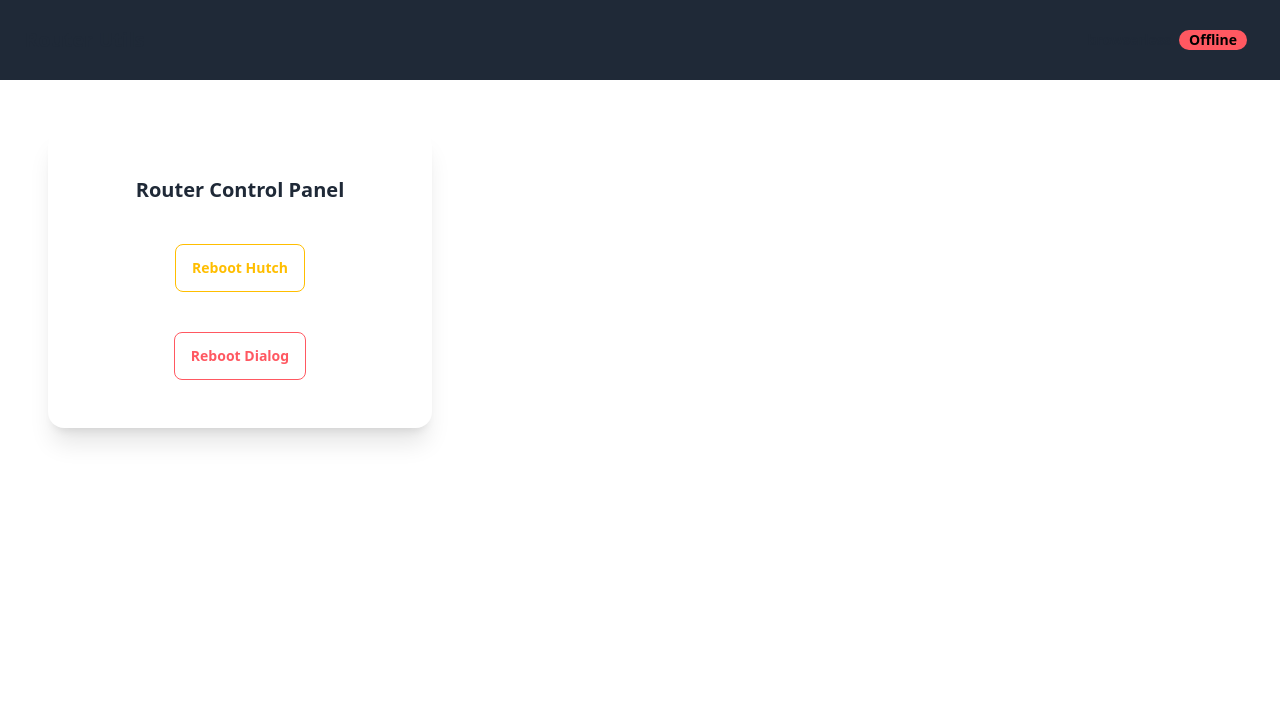
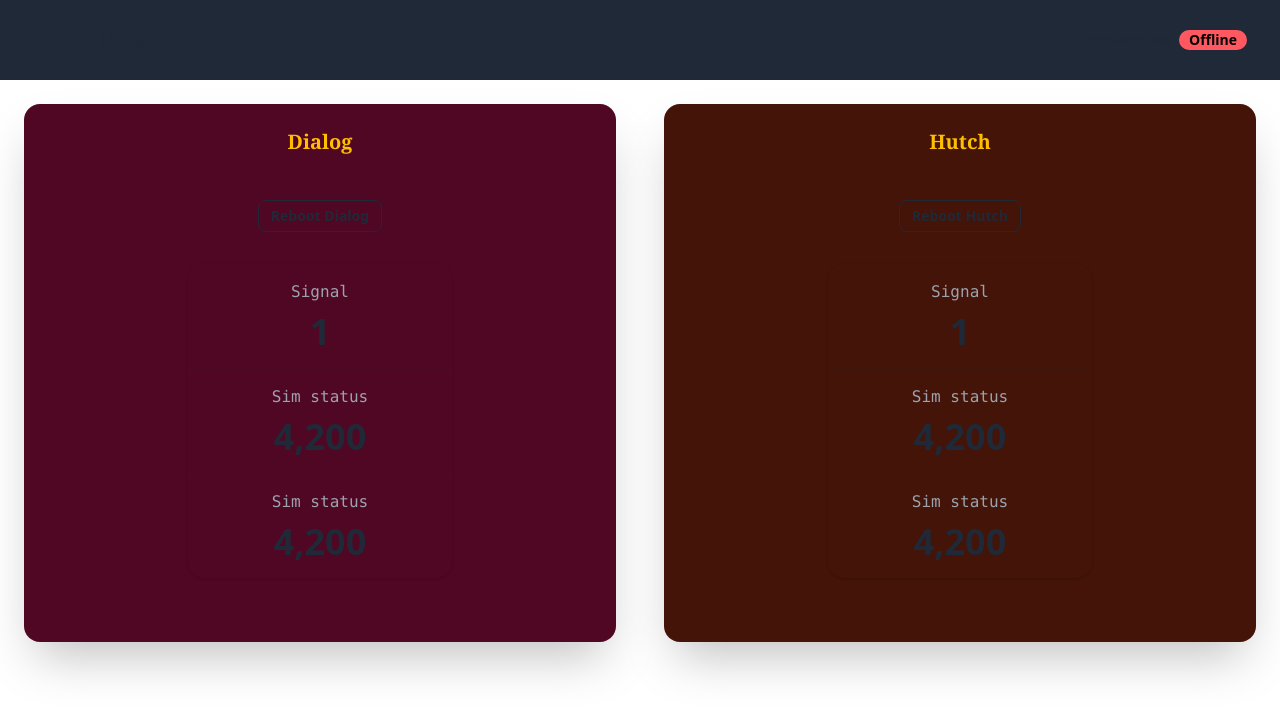
Before and after one commit to itscharukadeshan/router_utils, a React (Vite) app: page / in a window 1280 px wide. Shown: the top 714 px of the page. Built offline with nearby package versions, Linux system fonts and the light colour scheme; no server answers.

Commit message:
feat✨: Add basic structure

```diff
--- a/src/App.jsx
+++ b/src/App.jsx
@@ -1,88 +1,76 @@
 /** @format */
 
 import "./index.css";
-import axios from "axios";
 import NavBar from "./components/NavBar";
 
 function App() {
-  const delay = (ms) => new Promise((resolve) => setTimeout(resolve, ms));
-
-  const handleRebootRouter1 = async () => {
-    const data = `isTest=false&goformId=REBOOT_DEVICE`;
-    const url = "http://192.168.8.2/goform/goform_set_cmd_process";
-
-    try {
-      const response_01 = await axios.post(url, data, {
-        headers: {
-          "Content-Type": "application/x-www-form-urlencoded; charset=UTF-8",
-        },
-      });
-
-      console.log(response_01);
-
-      const response_02 = await axios.post(url, data, {
-        headers: {
-          "Content-Type": "application/x-www-form-urlencoded",
-        },
-      });
-
-      await delay(10);
-
-      console.log(response_02);
-    } catch (error) {
-      console.error("Error rebooting router 2:", error);
-      alert("Request forwarded successfully, but encountered an error");
-    }
-  };
-
-  const handleRebootRouter2 = async () => {
-    const data = `isTest=false&goformId=REBOOT_DEVICE`;
-    const url = "http://192.168.8.1/goform/goform_set_cmd_process";
-
-    try {
-      const response_01 = await axios.post(url, data, {
-        headers: {
-          "Content-Type": "application/x-www-form-urlencoded",
-        },
-      });
-
-      console.log(response_01);
-
-      await delay(10);
-
-      const response_02 = await axios.post(url, data, {
-        headers: {
-          "Content-Type": "application/x-www-form-urlencoded",
-        },
-      });
-
-      console.log(response_02);
-    } catch (error) {
-      console.error("Error rebooting router 2:", error);
-      alert("Request forwarded successfully, but encountered an error");
-    }
-  };
-
   return (
     <>
       <NavBar />
+      <div className='flex flex-col lg:flex-row w-full'>
+        <div className='card lg:card-normal bg-pink-950 shadow-2xl flex-1 m-6 ml-6'>
+          <div className='card-title mt-6 mx-auto font-serif font-extrabold text-warning '>
+            Dialog
+          </div>
+          <div className='card-body'>
+            <button className='btn btn-sm btn-ghost btn-outline w-fit mx-auto '>
+              Reboot Dialog
+            </button>
+            <div className='stats shadow stats-vertical bg-transparent my-6 lg:w-2/4 lg:mx-auto '>
+              <div className='stat place-items-center'>
+                <div className='stat-title text-gray-400 font-mono mb-2'>
+                  Signal
+                </div>
+                <div className='stat-value'>1</div>
+              </div>
 
-      <div className=' card w-96 bg-base-100 shadow-xl m-12'>
-        <div className='card-body'>
-          <h1 className=' card-title justify-center my-4'>
-            Router Control Panel
-          </h1>
-          <div className='card-actions justify-center'>
-            <button
-              className='btn btn-outline btn-warning my-4 mx-10'
-              onClick={handleRebootRouter1}>
+              <div className='stat place-items-center'>
+                <div className='stat-title text-gray-400 font-mono mb-2'>
+                  Sim status
+                </div>
+                <div className='stat-value '>4,200</div>
+              </div>
+
+              <div className='stat place-items-center'>
+                <div className='stat-title text-gray-400 font-mono mb-2'>
+                  Sim status
+                </div>
+                <div className='stat-value '>4,200</div>
+              </div>
+            </div>
+            <div className='overflow-x-auto'></div>
+          </div>
+        </div>
+        <div className='card lg:card-normal bg-orange-950  shadow-2xl flex-1 m-6 ml-6'>
+          <div className='card-title mt-6 mx-auto font-serif font-extrabold text-warning'>
+            Hutch
+          </div>
+          <div className='card-body'>
+            <button className='btn btn-sm btn-ghost btn-outline  w-fit mx-auto'>
               Reboot Hutch
             </button>
-            <button
-              className='btn btn-outline btn-error my-4 mx-10'
-              onClick={handleRebootRouter2}>
-              Reboot Dialog
-            </button>
+            <div className='stats shadow stats-vertical my-6 bg-transparent lg:w-2/4 lg:mx-auto'>
+              <div className='stat place-items-center'>
+                <div className='stat-title text-gray-400 font-mono mb-2'>
+                  Signal
+                </div>
+                <div className='stat-value'>1</div>
+              </div>
+
+              <div className='stat place-items-center'>
+                <div className='stat-title text-gray-400 font-mono mb-2'>
+                  Sim status
+                </div>
+                <div className='stat-value '>4,200</div>
+              </div>
+
+              <div className='stat place-items-center'>
+                <div className='stat-title text-gray-400 font-mono mb-2'>
+                  Sim status
+                </div>
+                <div className='stat-value '>4,200</div>
+              </div>
+            </div>
           </div>
         </div>
       </div>
```
